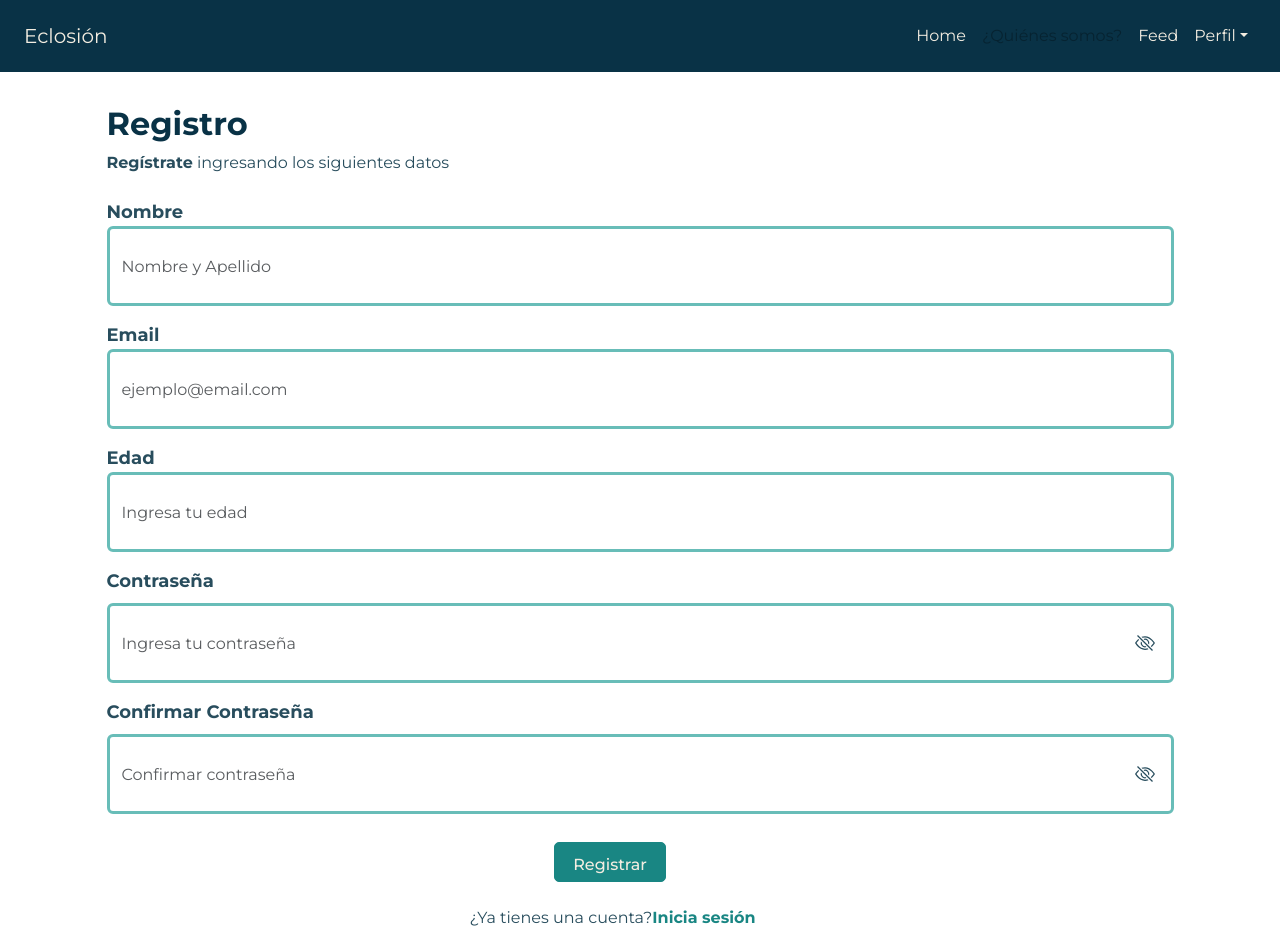
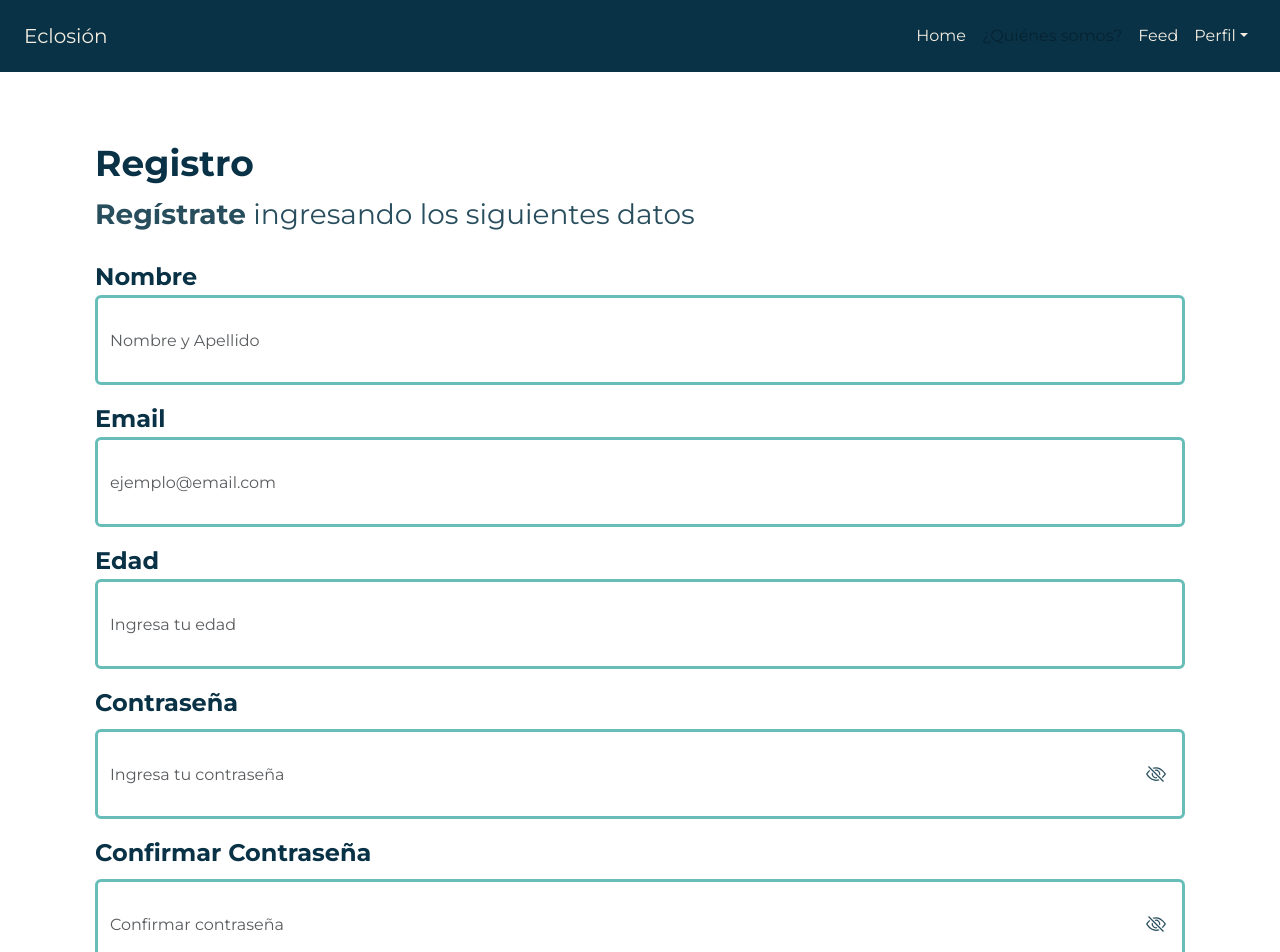
Before and after one commit to valentinatp/project-eclosion-fullstack, a React (Vite) app in the folder eclosion-frontend/: page /register in a window 1280 px wide. Shown: the top 952 px of the page. Built offline with nearby package versions, Linux system fonts and the light colour scheme.

Commit message:
arreglo de css referencia figma

```diff
--- a/eclosion-frontend/src/Components/Forms/ModalLogin/modalStyle.css
+++ b/eclosion-frontend/src/Components/Forms/ModalLogin/modalStyle.css
@@ -7,7 +7,7 @@
 
 .btn-close-v2 {font-size: 34.67px; padding: 0; background: transparent; border: 0;}
 .modal-content .btn.w-100 {color: #F3EDE1;}
-.modal-content .btn:hover, .modal-content .btn:focus { background-color: #146c6a; color: #F3EDE1; }
+.modal-content .btn:hover, .modal-content .btn:focus { background-color: #198683; color: #F3EDE1; }
 .modal-content .register-link a, .modal-content a.fw-bold { color: #198683; font-weight: 700; text-decoration: none; }
 #loginModal .modal-dialog {
   position: fixed;
--- a/eclosion-frontend/src/Components/Forms/Register/Register.jsx
+++ b/eclosion-frontend/src/Components/Forms/Register/Register.jsx
@@ -2,6 +2,7 @@ import React, { useState } from "react";
 import { useNavigate } from "react-router-dom";
 import LoadingRegister from "./loading-register";
 import { Link } from 'react-router-dom';
+import ModalLogin from '../ModalLogin/ModalLogin'
 //import icon para eye y back
 import { BsChevronLeft } from "react-icons/bs";
 import { BsEye } from "react-icons/bs";
@@ -13,6 +14,13 @@ import { BsEyeSlash } from "react-icons/bs";
 
 const Register = () => {
 
+   const [modalToggled, setmodalToggled] = useState(false);
+
+    // Función para alternar el estado del modal (abrir/cerrar)
+    function handleModalToggleClick() {
+        setmodalToggled(!modalToggled);
+    }
+
   // const para cambiar estado de input de password entre type text y password
   const [showPassword, setShowPassword] = useState(false);
   const [showConfirm, setShowConfirm] = useState(false);
@@ -20,14 +28,16 @@ const Register = () => {
     // Funcion de comprobacion de la contraseña
   const [password, setPassword] = useState("");
   const [confirmPassword, setConfirmPassword] = useState("");
+
   // error o succes dependiendo del comparacion de contraseña
   const [error, setError] = useState(false);
   const [success, setSuccess] = useState(false);
   //cuando success sea true, cargar pantalla de carga
+
   const [loading, setLoading] = useState(false);
   const navigate = useNavigate();
+
   // Funcion de redireccion si inicia sesion correctamente
-
   const handleSubmit = (e) => {
     e.preventDefault();
     // if para consultar primero si las contrasenas son distintas
@@ -57,7 +67,7 @@ const Register = () => {
 
   return (
     <>
-      <div className="container register-dialog" >
+      <div className="container-fluid register-dialog" >
         <div className="register-content">
           <Link to="/" className="boton-regresar"><BsChevronLeft /></Link>
           <h1 className=" fw-bold mb-2">Registro</h1>
@@ -117,7 +127,7 @@ const Register = () => {
                   onChange={e => setConfirmPassword(e.target.value)}
                 />
                 <span className="input-eye" onClick={() => setShowConfirm(!showConfirm)} style={{ cursor: "pointer" }} >
-                  {showConfirm ? <BsEye /> : <BsEyeSlash />}
+                  {showConfirm ? <BsEye className="prueba-2" /> : <BsEyeSlash className="prueba-2"/>}
                 </span>
               </div>
             </div>
@@ -126,9 +136,10 @@ const Register = () => {
             {/*nuevo formato para react*/}
 
 
-            <div className="botones-registro">
-              <a href="/" className="btn boton-volver">Volver</a>
-              <button type="submit" className="btn boton-registrar">Registrar</button>
+            <div className="d-flex gap-5">
+
+              <Link to="/" className="btn btn-success fw-bold btn-extra">Volver</Link>
+              <button type="submit" className="btn btn-secondary fw-bold">Registrar</button>
             </div>
             {error && (
               <div className="form-text text-danger " id="passwordError">
@@ -143,14 +154,18 @@ const Register = () => {
 
 
 
-            <p className="text-center mt-3 centrado-span">
+            <p className="mt-4 text-center register-link">
               ¿Ya tienes una cuenta?
-              <a href="/login" className="boton-iniciar-sesion">Inicia sesión</a>
+              <Link onClick={handleModalToggleClick} to="/register">Inicia sesión.</Link>
             </p>
           </form>
         </div>
       </div>
-
+            {modalToggled && (
+                <div>
+                    <ModalLogin closeModal={() => setmodalToggled(false)} />
+                </div>
+            )}
     </>
   );
 }
--- a/eclosion-frontend/src/Components/Forms/Register/register-style.css
+++ b/eclosion-frontend/src/Components/Forms/Register/register-style.css
@@ -4,11 +4,13 @@
 
 
 
-.register-dialog .register-content{ padding: 33px 24.5px 78px 24.5px; }
+.register-dialog .register-content{ padding:40px 24.5px 45px 24.5px; }
 .register-content h1{font-size: 32px;}
 .register-content p{font-size: 16px;}
-.register-content label{font-size: 18px;}
+.register-content label{font-size: 18px; color: #093246 ;}
 .register-content .form-control{min-width: 240px; min-height: 62px; width: 100%;}
+.register-content .btn-secondary{font-size: 18px; min-height: 62px; min-width: 240px; width: 100%; border-radius: 16px; font-weight: 700;}
+.register-content .register-link a { color: #198683; font-weight: 700; text-decoration: none; }
 
 
 
@@ -30,7 +32,6 @@
 }
 
 /* Estilo de los botones de registro */
-.botones-registro {display: flex;justify-content: center; align-items: center;gap: 10px; margin-top: 20px;}
 
 .btn.boton-registrar{width: 60%;font-weight: 500;background-color: #198683;border: 1px solid #198683;color: #F3EDE1;padding: 10px;text-align: center;border-radius: 5px;}
 .boton-iniciar-sesion {color: #198683;text-decoration: none;font-weight: 700}
@@ -39,50 +40,35 @@
 .boton-volver {display: none;}
 /* de aqui para abajo solo agregar clases en los @media */
 @media (min-width: 576px) {
-  .input-eye {
-    position: absolute;
-    top: 75%;
-    right: 40px;
-    transform: translateY(-50%);
-    width: 16px;
-    height: 26px;
-    cursor: pointer;
-    display: flex;
-    align-items: center;
-    z-index: 2;
-  }
-    .btn.boton-registrar {
-    width: 70%;
-  }
+
 }
 
 /* Medium devices (tablets, 768px and up) */
 @media (min-width: 768px) {
-    .input-eye {
-        position: absolute;
-        top: 72%;
-        right: 50px;
-        transform: translateY(-50%);
-        width: 26px;
-        height: 26px;
-        cursor: pointer;
-        display: flex;
-        align-items: center;
-        z-index: 2;
-    }
-    .boton-regresar img {width:16px;height: 26px;vertical-align: middle ;}
-    .btn.boton-registrar {
-        width: 60%;
-    }
+    .register-dialog .register-content{ padding:38px 63px 40px 63px;}
+
+
+    .register-content h1{font-size: 36px;}
+    .register-content p{font-size: 28px;}
+    .register-content label{font-size: 24px; color: #093246 ;}
+    .register-content .form-control{min-width: 500px; min-height: 90px; width: 100%;}
+    .register-content .btn-secondary{font-size: 32px; min-height: 80px; min-width: 391px; width: 60%; border-radius: 16px; font-weight: 700; margin: auto;}
+    .register-content .register-link a { color: #198683; font-weight: 700; text-decoration: none; }
+    .register-content .text-center {font-size: 24px;}
+
 }
 
 
 /* Desde 993px en adelante: vuelve al centrado y tamaño normal */
 @media (min-width: 992px) {
     .boton-regresar {display: none;}
-    .centrado-span {margin-left: -55px}
-    .botones-registro {display: flex;justify-content: center; align-items: center;gap: 10px; margin-top: 20px; margin-left: -60px;}
-    .btn.boton-registrar{width: 10%;font-weight: 500;background-color: #198683;border: 1px solid #198683;color: #F3EDE1;padding: 10px;text-align: center;border-radius: 5px;}
-    .btn.boton-volver {width: 10%;font-weight: 600; background-color: #F3EDE1;border: 1px solid #198683;color: #198683;padding: 10px;text-align: center;border-radius: 5px;}
-    .input-eye {position: absolute;top: 66%;right: 80px;transform: translateY(-50%);width: 26px;height: 26px;cursor: pointer;display: flex;align-items: center; z-index: 2;}
+    form .d-flex{ justify-content: center; }
+
+    .register-content .btn-extra {
+
+    display: block; /* Hace visible el botón */
+    border-radius: 16px;
+    font-size: 26px; min-height: 80px; min-width: 300px;
+  }
+
 }
```
